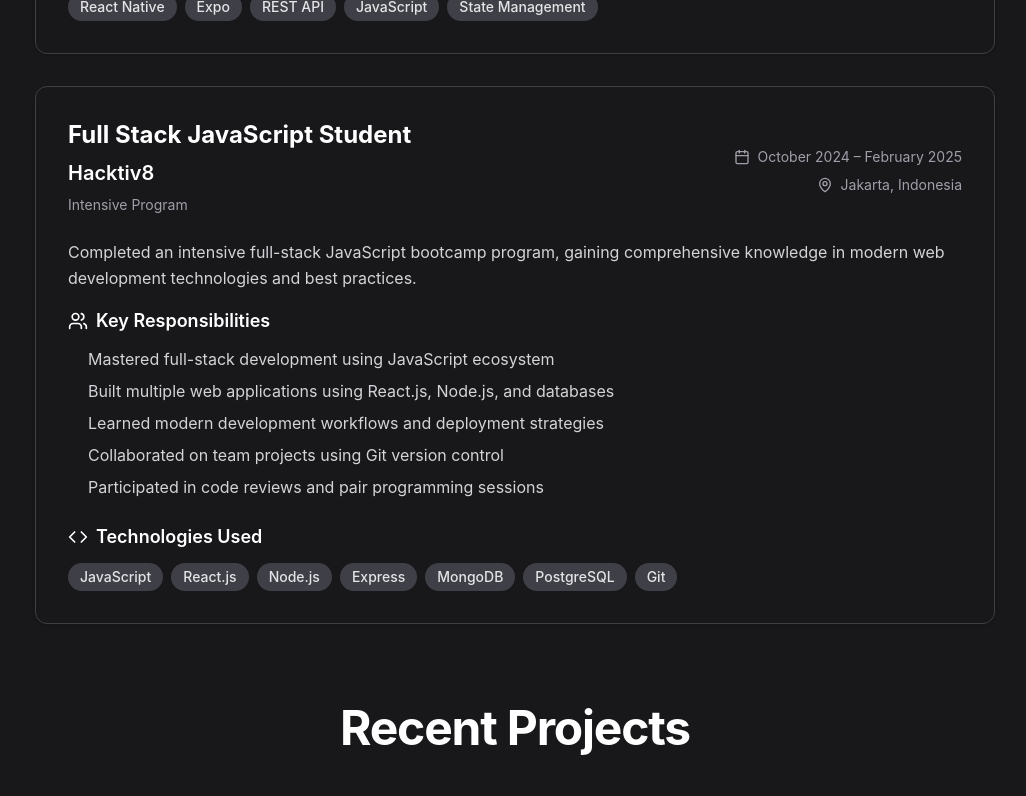
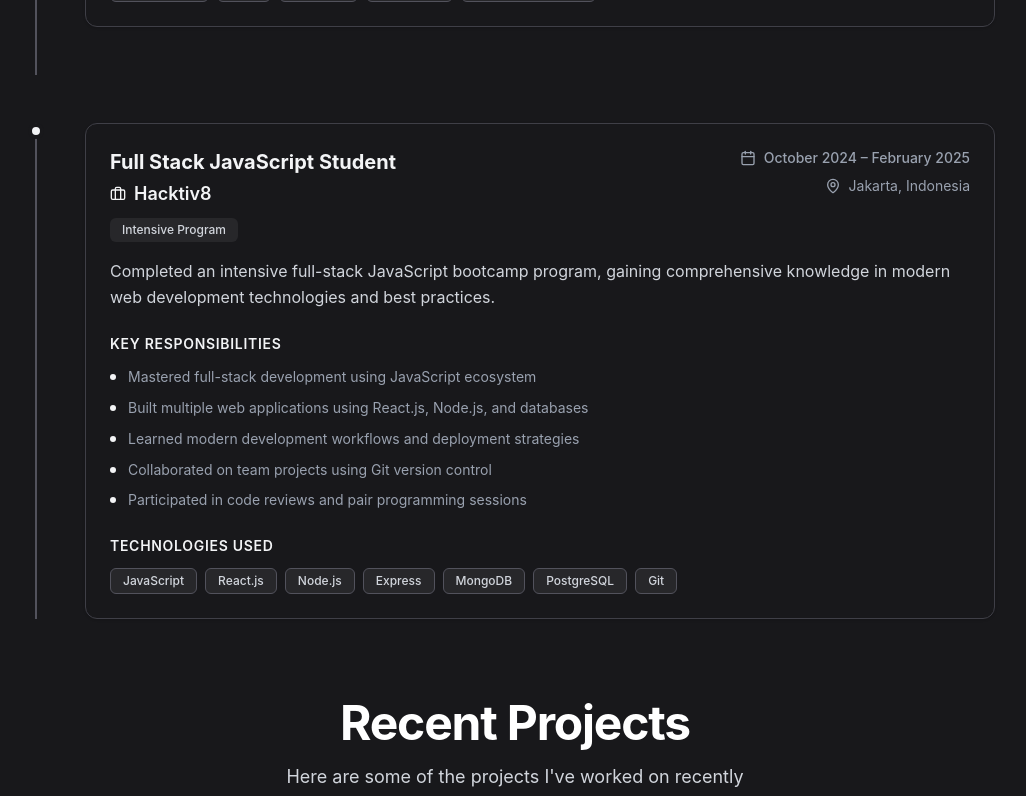
Before and after one commit to alwi2022/Portofolio-react, a React (Vite) app: page / in a window 1280 px wide. Shown: the part 1200-1996 px from the top of the page, without its empty margins (125-1151 px from the left). Built offline with nearby package versions, Linux system fonts and the light colour scheme.

Commit message:
updae experience section

```diff
--- a/src/data/langData.ts
+++ b/src/data/langData.ts
@@ -8,6 +8,7 @@
     },
     projects: {
       sectionTitle: "Recent Projects",
+      description: "Here are some of the projects I've worked on recently",
       items: [
         {
           title: "TypeSynq Royale",
@@ -253,6 +254,7 @@
 
     projects: {
       sectionTitle: "Proyek Terbaru",
+      description: "Berikut adalah beberapa proyek yang telah saya kerjakan terbaru",
       items: [
         {
           title: "TypeSynq Royale",
--- a/src/pages/Project.tsx
+++ b/src/pages/Project.tsx
@@ -79,9 +79,13 @@
             {lang === "en" ? "Portfolio / Projects" : "Portofolio / Proyek"}
           </p>
 
-          <h2 className="text-2xl sm:text-3xl font-bold text-gray-900 dark:text-white mb-8">
+          <h2 className="text-2xl sm:text-3xl font-bold text-gray-900 dark:text-white mb-4">
             {lang === "en" ? "All Projects" : "Semua Proyek"}
           </h2>
+          <p className="text-lg text-gray-700 dark:text-gray-300 mb-8">
+            {projectLang.description}
+          </p>
+
 
           <div className="grid grid-cols-1 md:grid-cols-2 xl:grid-cols-3 gap-10">
             {projectLang.items.map((project: any, index: number) => (
--- a/src/sections/CertificateSection.tsx
+++ b/src/sections/CertificateSection.tsx
@@ -12,7 +12,7 @@
             <div className="max-w-7xl mx-auto px-4 sm:px-10 lg:px-20">
                 <div className="text-center ">
 
-                    <h1 className="text-4xl sm:text-5xl font-bold tracking-tight dark:text-white mb-8">
+                    <h1 className="text-4xl sm:text-5xl font-bold tracking-tight dark:text-white mb-4">
                         {certificateLang.sectionTitle}
                     </h1>
                     <p className="text-lg text-gray-700 dark:text-gray-300 max-w-3xl mx-auto">
--- a/src/sections/ExperienceSection.tsx
+++ b/src/sections/ExperienceSection.tsx
@@ -1,7 +1,7 @@
 import React from "react";
 import { useLang } from "../context/LangContext";
 import { langData } from "../data/langData";
-import { Calendar, MapPin, Users, Code } from "lucide-react";
+import { Calendar, MapPin, Briefcase } from "lucide-react";
 
 const ExperienceSection = () => {
   const { lang } = useLang();
@@ -9,34 +9,42 @@
 
   return (
     <section id="Experience" className="mt-20 mb-20">
-      <div className="max-w-7xl mx-auto px-4 sm:px-10 lg:px-20">
-        <h1 className="text-4xl sm:text-5xl font-bold tracking-tight dark:text-white mb-12 text-center">
+      <div className="max-w-6xl mx-auto px-4 sm:px-10 lg:px-20">
+        <h1 className="text-4xl sm:text-5xl font-bold tracking-tight text-gray-950 dark:text-gray-100 mb-16 text-center">
           {experienceLang.sectionTitle}
         </h1>
 
-        <div className="space-y-8">
+        <div className="space-y-12">
           {experienceLang.items.map((experience, index) => (
             <div
               key={index}
-              className="bg-zinc-100 dark:bg-zinc-900 border border-zinc-300 dark:border-zinc-700 rounded-xl shadow hover:shadow-lg transition-all duration-300 p-8"
+              className="relative pl-8 pb-12 border-l-2 border-zinc-300 dark:border-zinc-600 last:pb-0"
             >
+              {/* Timeline dot */}
+              <div className="absolute -left-[9px] top-0 w-4 h-4 bg-gray-950 dark:bg-gray-100 rounded-full border-4 border-white dark:border-zinc-900"></div>
+
+              {/* Content */}
+              <div className="bg-zinc-100 dark:bg-zinc-900 border border-zinc-300 dark:border-zinc-700 rounded-xl p-6 ml-4 shadow hover:shadow-lg transition-all duration-300 hover:scale-[1.01]">
+
                 {/* Header */}
-              <div className="flex flex-col md:flex-row md:items-center md:justify-between mb-4">
-                <div>
-                  <h2 className="text-2xl font-bold text-zinc-900 dark:text-white mb-2">
+                <div className="flex flex-col lg:flex-row lg:items-start lg:justify-between mb-4">
+                  <div className="flex-1">
+                    <h2 className="text-xl font-bold text-gray-950 dark:text-gray-100 mb-1">
                       {experience.position}
                     </h2>
-                  <h3 className="text-xl font-semibold  mb-2">
+                    <div className="flex items-center gap-2 text-lg font-semibold text-gray-950 dark:text-gray-100 mb-2">
+                      <Briefcase className="w-4 h-4" />
                       {experience.company}
-                  </h3>
-                  <p className="text-sm text-zinc-600 dark:text-zinc-400 mb-2">
+                    </div>
+                    <span className="inline-block px-3 py-1 text-xs font-medium bg-zinc-200 dark:bg-zinc-800 text-gray-700 dark:text-gray-300 rounded-md">
                       {experience.type}
-                  </p>
+                    </span>
                   </div>
-                <div className="flex flex-col md:items-end space-y-2 text-sm text-zinc-600 dark:text-zinc-400">
+
+                  <div className="flex flex-col lg:items-end gap-2 mt-4 lg:mt-0 text-sm text-gray-600 dark:text-gray-400">
                     <div className="flex items-center gap-2">
                       <Calendar className="w-4 h-4" />
-                    <span>{experience.duration}</span>
+                      <span className="font-medium">{experience.duration}</span>
                     </div>
                     <div className="flex items-center gap-2">
                       <MapPin className="w-4 h-4" />
@@ -46,23 +54,22 @@
                 </div>
 
                 {/* Description */}
-              <p className="text-zinc-700 dark:text-zinc-300 mb-4 leading-relaxed">
+                <p className="text-gray-700 dark:text-gray-300 mb-6 leading-relaxed">
                   {experience.description}
                 </p>
 
                 {/* Responsibilities */}
                 <div className="mb-6">
-                <h4 className="text-lg font-semibold text-zinc-900 dark:text-white mb-3 flex items-center gap-2">
-                  <Users className="w-5 h-5" />
+                  <h4 className="text-sm font-semibold text-gray-950 dark:text-gray-100 mb-3 uppercase tracking-wider">
                     {experienceLang.responsibilities}
                   </h4>
                   <ul className="space-y-2">
                     {experience.responsibilities.map((responsibility, respIndex) => (
                       <li
                         key={respIndex}
-                      className="flex items-start gap-3 text-zinc-700 dark:text-zinc-300"
+                        className="flex items-start gap-3 text-sm text-gray-600 dark:text-gray-400 leading-relaxed"
                       >
-                      <span className="w-2 h-2  rounded-full mt-2 flex-shrink-0"></span>
+                        <span className="w-1.5 h-1.5 bg-gray-950 dark:bg-gray-100 rounded-full mt-2 flex-shrink-0"></span>
                         <span>{responsibility}</span>
                       </li>
                     ))}
@@ -72,15 +79,14 @@
                 {/* Technologies */}
                 {experience.technologies && experience.technologies.length > 0 && (
                   <div>
-                  <h4 className="text-lg font-semibold text-zinc-900 dark:text-white mb-3 flex items-center gap-2">
-                    <Code className="w-5 h-5" />
+                    <h4 className="text-sm font-semibold text-gray-950 dark:text-gray-100 mb-3 uppercase tracking-wider">
                       {experienceLang.technologies}
                     </h4>
                     <div className="flex flex-wrap gap-2">
                       {experience.technologies.map((tech, techIndex) => (
                         <span
                           key={techIndex}
-                        className="px-3 py-1 text-sm font-medium rounded-full bg-zinc-200 dark:bg-zinc-700 text-zinc-800 dark:text-zinc-200"
+                          className="px-3 py-1 text-xs font-medium rounded-md bg-zinc-200 dark:bg-zinc-800 text-gray-700 dark:text-gray-300 border border-zinc-300 dark:border-zinc-600"
                         >
                           {tech}
                         </span>
@@ -88,6 +94,7 @@
                     </div>
                   </div>
                 )}
+              </div>
             </div>
           ))}
         </div>
--- a/src/sections/ProjectsSection.tsx
+++ b/src/sections/ProjectsSection.tsx
@@ -13,12 +13,15 @@
 
 
   return (
-    <section id="Projects" className="mt-20 mb-20 px-4 sm:px-10 lg:px-20">
+    <section id="Projects" className="mt-20 mb-20">
       <div className="max-w-7xl mx-auto px-4 sm:px-10 lg:px-20">
 
-        <h1 className="text-4xl sm:text-5xl font-bold tracking-tight  dark:text-white mb-12 text-center">
+        <h1 className="text-4xl sm:text-5xl font-bold tracking-tight  dark:text-white mb-4 text-center">
           {projectLang.sectionTitle}
         </h1>
+        <p className="text-lg text-gray-700 dark:text-gray-300 max-w-3xl mx-auto text-center">
+          {projectLang.description}
+          </p>
         <div className="mb-4 text-right">
           <RouterLink
             to="/project"
```
Also changed, not shown: src/pages/Certificates.tsx (indentation only), src/sections/HeroSection.tsx (indentation only). Lines whose indentation alone changed are shown as unchanged.
